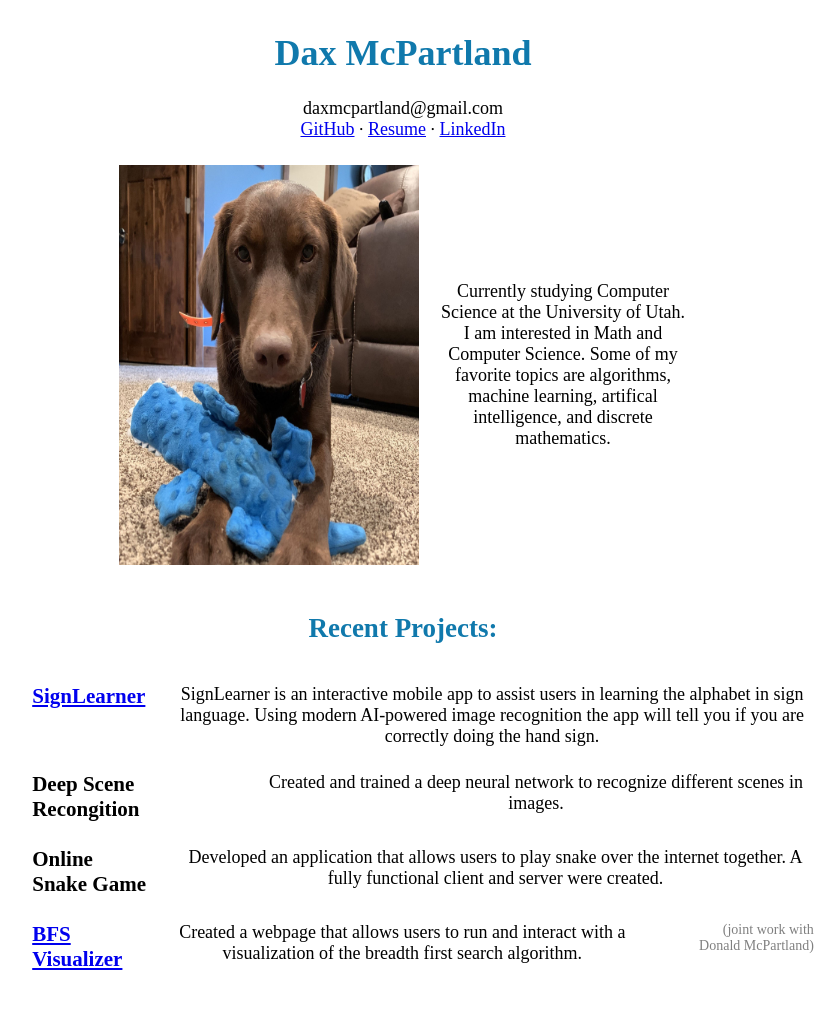
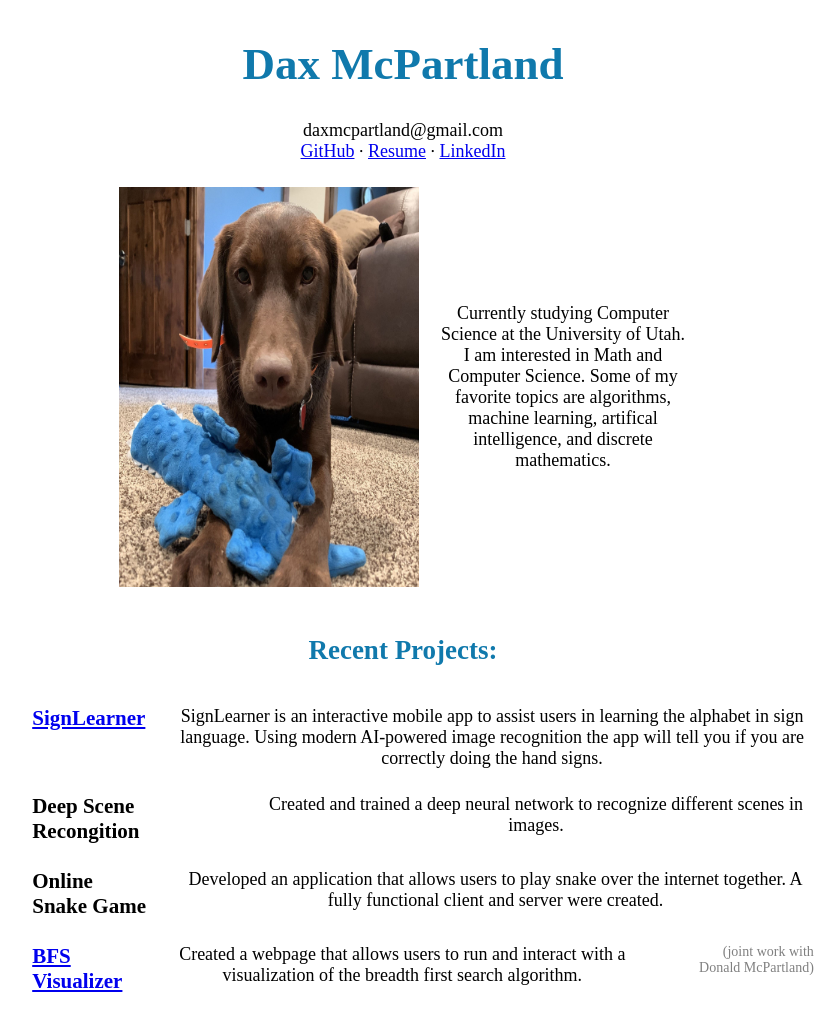
Before and after one commit to daxmcpartland/daxmcpartland.github.io, a plain HTML site: page index.html in a window 1280 px wide. Shown: the whole page, without its empty margins (237-1072 px from the left). Drawn offline with Linux system fonts and the light colour scheme; a web font is replaced by a local one.

Commit message:
cleaned up

```diff
--- a/index.css
+++ b/index.css
@@ -1,4 +1,4 @@
-body{
+.container{
     display: flex;
     flex-direction: column;
     align-content: center;
@@ -10,13 +10,15 @@ body{
 }
 
 h1{
-    color: #1079ac
+    color: #1079ac;
+    font-size: 45px;
 }
+
 h2{
     color: #1079ac
 }
 
-main{
+aboutme{
     display: flex;
     flex-direction: row;
     align-items: center;
--- a/index.html
+++ b/index.html
@@ -10,6 +10,7 @@
     <link href='https://fonts.googleapis.com/css?family=Gentium Book Basic' rel='stylesheet'>
   </head>
   <body>
+    <div class="container">
       <contacts>
         <h1 class="name">Dax McPartland</h1>
         <div class="email">daxmcpartland@gmail.com</div>
@@ -21,12 +22,12 @@
         </div>
       </contacts>
 
-    <main>
+      <aboutme>
         <img class="selife" src="./resources/hershey.jpg" alt="Picture of Me" width="300" height="400">
         <div class="summary">Currently studying Computer Science at the University of Utah. I am interested in Math and
           Computer Science. Some of my favorite topics are algorithms, machine learning, artifical intelligence, and discrete mathematics.
         </div>
-    </main>
+      </aboutme>
 
       <projects>
         <h2>Recent Projects:</h2>
@@ -35,7 +36,7 @@
             <a href="./signlearner.html">SignLearner</a>
             <div class="summary">
               SignLearner is an interactive mobile app to assist users in learning the alphabet in sign language.
-            Using modern AI-powered image recognition the app will tell you if you are correctly doing the hand sign.
+              Using modern AI-powered image recognition the app will tell you if you are correctly doing the hand signs.
             </div>
           </li>
           <li class="project">
@@ -62,7 +63,6 @@
           </li>
         </ul>
       </projects>
-
-	<script src="index.js"></script>
+    </div>
   </body>
 </html>
--- a/signlearner.css
+++ b/signlearner.css
@@ -26,6 +26,7 @@ main{
     flex-direction: row;
     max-width: 50%;
     width: 50%;
+    justify-content: center;
 }
 
 column{
```
Also changed, not shown: signlearner.html (+3 -2 lines). Lines whose indentation alone changed are shown as unchanged.
